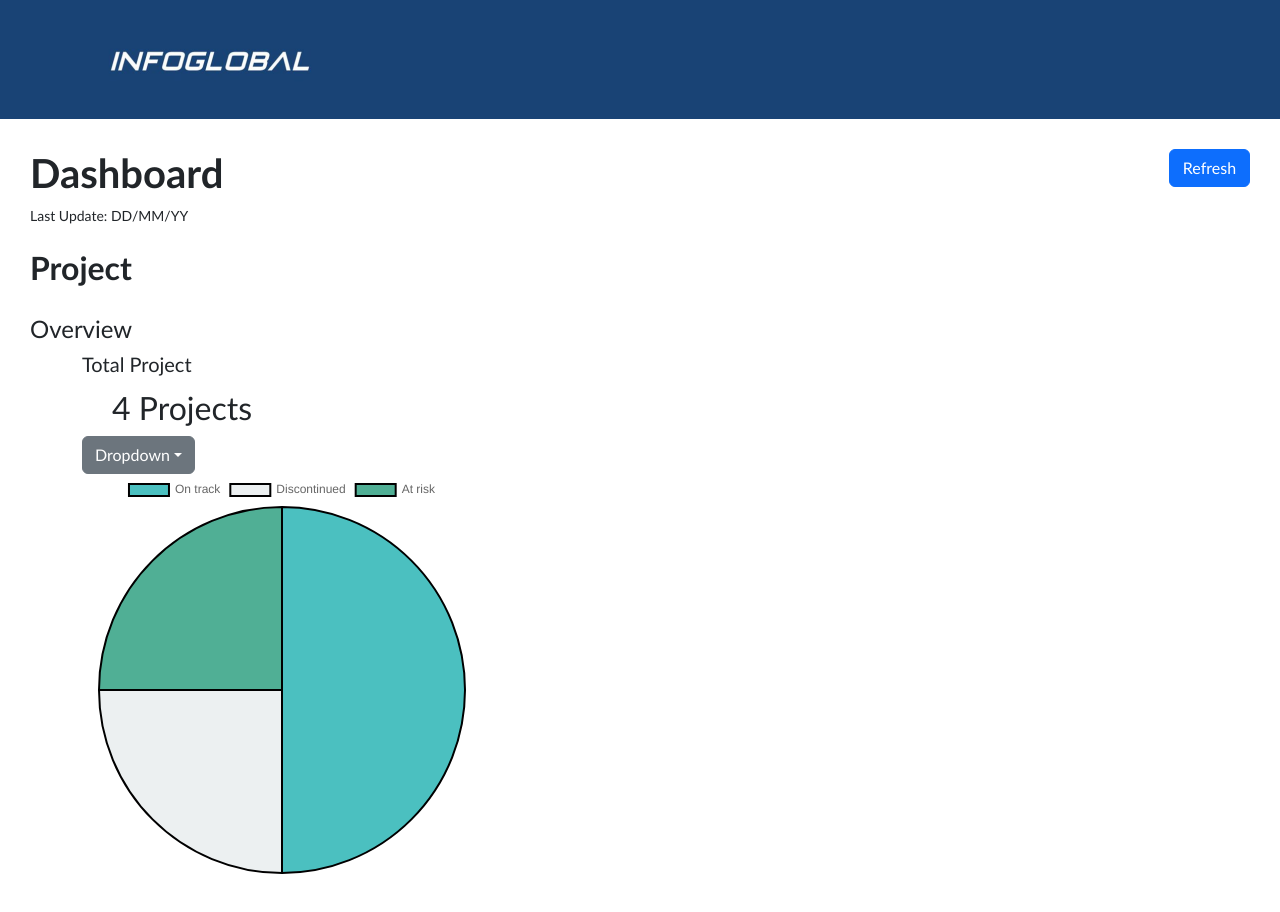
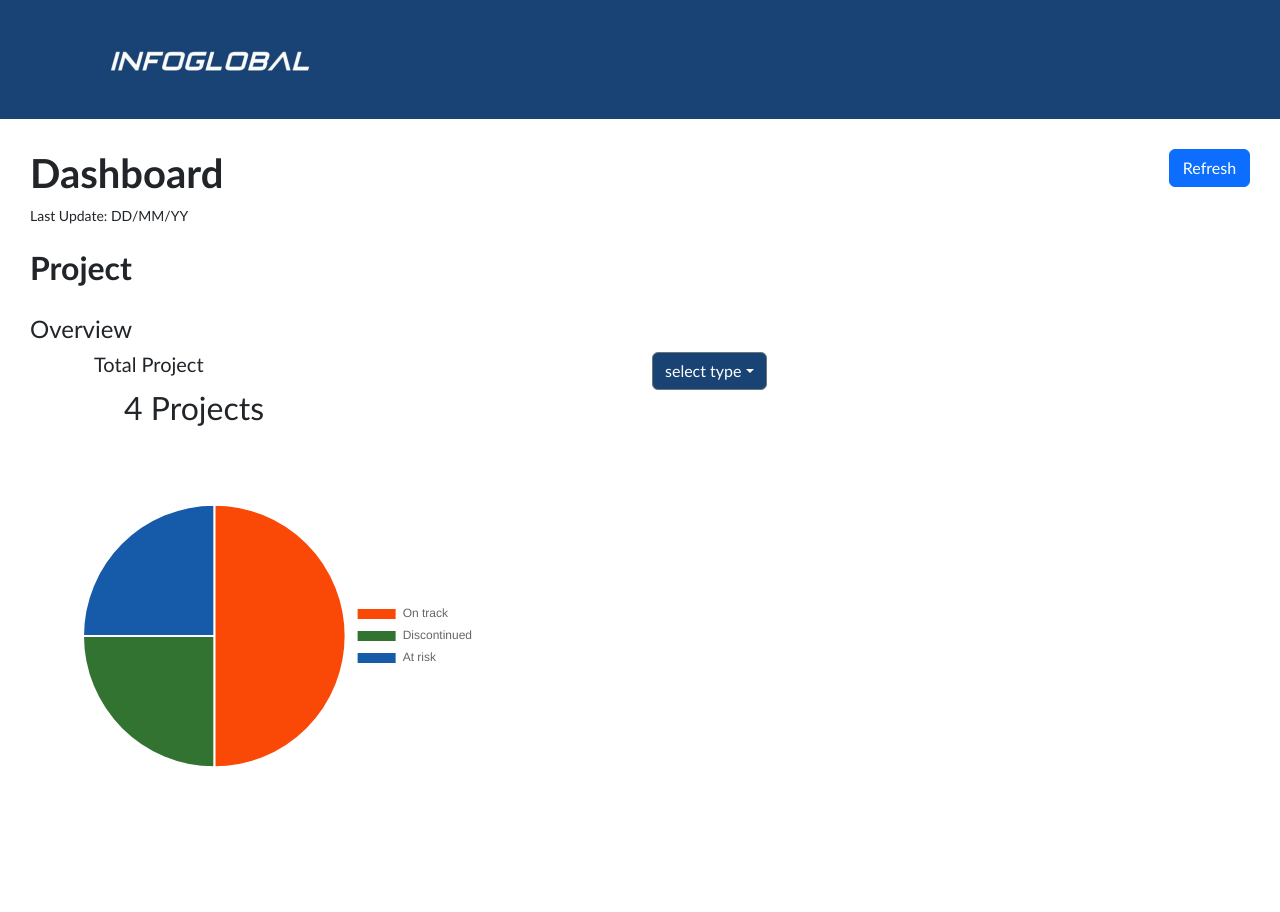
Before and after one commit to dhiyarisalah/dashboard-exe-summary, a React (Vite) app in the folder frontend/: page / in a window 1280 px wide. Shown: the top 912 px of the page. Built offline with nearby package versions, Linux system fonts and the light colour scheme.

Commit message:
update project chart component

```diff
--- a/frontend/src/components/PieChart.jsx
+++ b/frontend/src/components/PieChart.jsx
@@ -3,7 +3,7 @@ import { Pie } from "react-chartjs-2";
 import {Chart as ChartJS} from "chart.js/auto"
 
 function PieChart({ chartData }) {
-  return <Pie data={chartData} />;
+  return <Pie data={chartData}options={chartData.options} />;
 }
 
 export default PieChart;
--- a/frontend/src/components/Progress.jsx
+++ b/frontend/src/components/Progress.jsx
@@ -19,7 +19,7 @@ function Progress() {
           "#2a71d0",
         ],
         borderColor: "black",
-        borderWidth: 2,
+        borderWidth: 1,
       },
     ],
   });
--- a/frontend/src/components/ProjectChart.jsx
+++ b/frontend/src/components/ProjectChart.jsx
@@ -1,45 +1,17 @@
 import { useState } from "react";
 import PieChart from "./PieChart";
 import { projectStatus, projectPriority, totalCount } from "../data/index.js";
-import { Dropdown } from "react-bootstrap";
+import { Dropdown, Container, Row, Col } from "react-bootstrap";
 
 
 function ProjectChart() {
-  const [selectedItem, setSelectedItem] = useState("Dropdown");
-  const [chartData, setChartData] = useState(generateChartData(projectStatus));
-
-  const handleDropdownSelect = (eventKey) => {
-    setSelectedItem(eventKey);
-    handleChartDataUpdate(eventKey);
-  };
-
   const dropdownItems = [
-    { label: "Priority", value: "priority" },
-    { label: "Status", value: "status" },
+    { label: "priority", value: "priority" },
+    { label: "status", value: "status" },
   ];
 
-  function generateChartData(data) {
-    const labels = Object.keys(data[0]);
-    const values = Object.values(data[0]);
-    return {
-      labels: labels,
-      datasets: [
-        {
-          label: "Project",
-          data: values,
-          backgroundColor: [
-            "rgba(75, 192, 192, 1)",
-            "#ecf0f1",
-            "#50AF95",
-            "#f3ba2f",
-            "#2a71d0",
-          ],
-          borderColor: "black",
-          borderWidth: 2,
-        },
-      ],
-    };
-  }
+  const [selectedItem, setSelectedItem] = useState("select type");
+  const [chartData, setChartData] = useState(generateChartData(projectStatus));
 
   function handleChartDataUpdate(selectedValue) {
     if (selectedValue === "status") {
@@ -49,15 +21,52 @@ function ProjectChart() {
     }
   }
 
+  const handleDropdownSelect = (eventKey) => {
+    setSelectedItem(eventKey);
+    handleChartDataUpdate(eventKey);
+  };
+
   // Get the total_project value from totalCount dataset
   const totalProjectCount = totalCount[0]?.total_project || 0;
 
+  function generateChartData(data) {
+    const labels = Object.keys(data[0]);
+    const values = Object.values(data[0]);
+
+    return {
+      labels: labels,
+      datasets: [
+        {
+          label: "Project",
+          data: values,
+          backgroundColor: [
+            "#FA4907",
+            "#327332",
+            "#165BAA",
+            "#F6C600"
+          ],
+        },
+      ],
+      options: {
+        plugins: {
+          legend: {
+            position: "right"
+          }
+        }
+      }
+    };
+  }
+
   return (
     <div className="ProjectChart">
-      <div>
+      <Container>
+        <Row>
+          <Col>
             <h5>Total Project</h5>
             <h2>{totalProjectCount} Projects</h2> {/* Update the value here */}
-        <Dropdown onSelect={handleDropdownSelect}>
+          </Col>
+          <Col>
+          <Dropdown className= "dropdown-custom" onSelect={handleDropdownSelect}>
             <Dropdown.Toggle variant="secondary" id="dropdownMenu2">
               {selectedItem}
             </Dropdown.Toggle>
@@ -69,7 +78,9 @@ function ProjectChart() {
               ))}
             </Dropdown.Menu>
           </Dropdown>
-      </div>
+          </Col>
+        </Row>
+      </Container>
       <div style={{ width: 400 }}>
         <PieChart chartData={chartData} />
       </div>
--- a/frontend/src/pages/LandingPage.jsx
+++ b/frontend/src/pages/LandingPage.jsx
@@ -1,7 +1,6 @@
 import {Row, Col, Button, Container} from 'react-bootstrap'
 import ProjectChart from '../components/ProjectChart'
 // import ProjectChart from '../components/ProjectChart'
-// import Progress from '../components/Progress'
 
 const LandingPage = () => {
   return (
```
Also changed, not shown: frontend/src/dist/css/main.css. Lines whose indentation alone changed are shown as unchanged.
